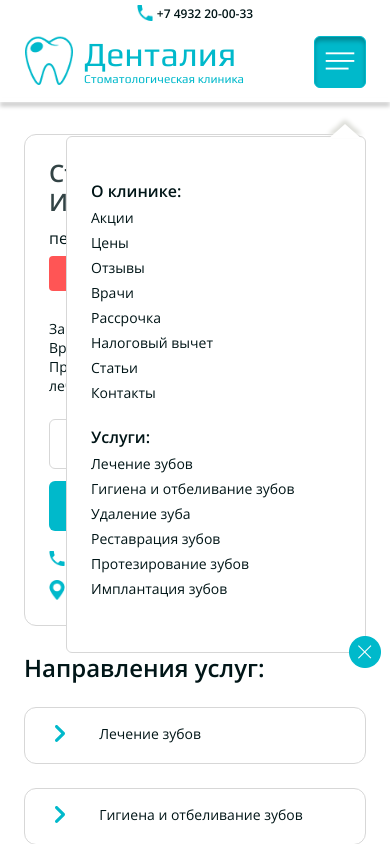
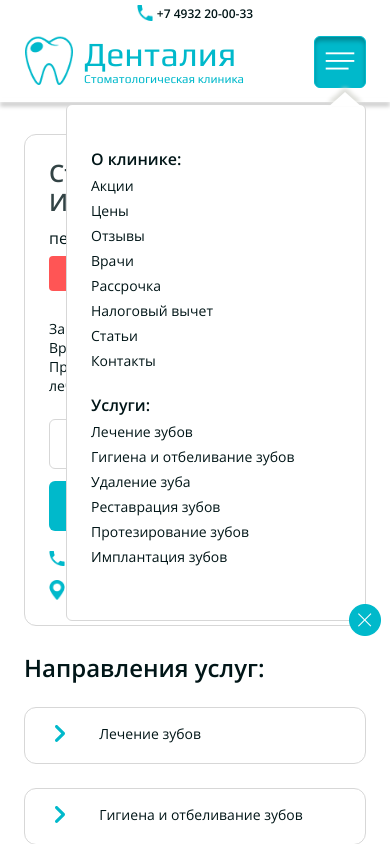
Before and after one commit to MariaProgrammer/medicine-site, a plain HTML site: page index.html in a window 390 px wide. Both pictures are taken after a click on the element 340 px from the left and 62 px from the top of the page. Shown: the top 844 px of the page. Drawn offline with nearby package versions, Linux system fonts and the light colour scheme.

Commit message:
burger corrected

```diff
--- a/css/media.css
+++ b/css/media.css
@@ -11,7 +11,7 @@
   }
   .burger-menu {
 
-    bottom: -552px;
+    bottom: -535px;
   }
   .nav__header-menu {
     padding: 0 32px;
@@ -171,10 +171,7 @@
     width: 74px;
     height: 74px;
   }
-  .burger-menu {
 
-    bottom: -552px;
-  }
   .hero__inner {
     margin-bottom: 60px;
   }
@@ -517,8 +514,8 @@
     letter-spacing: normal;
   }
   .burger-menu {
-    bottom: -555px;
-  }
+    bottom: -523px;
+}
   .nav__header-contacts--text-tel {
     font-size: 12px;
   }
```
